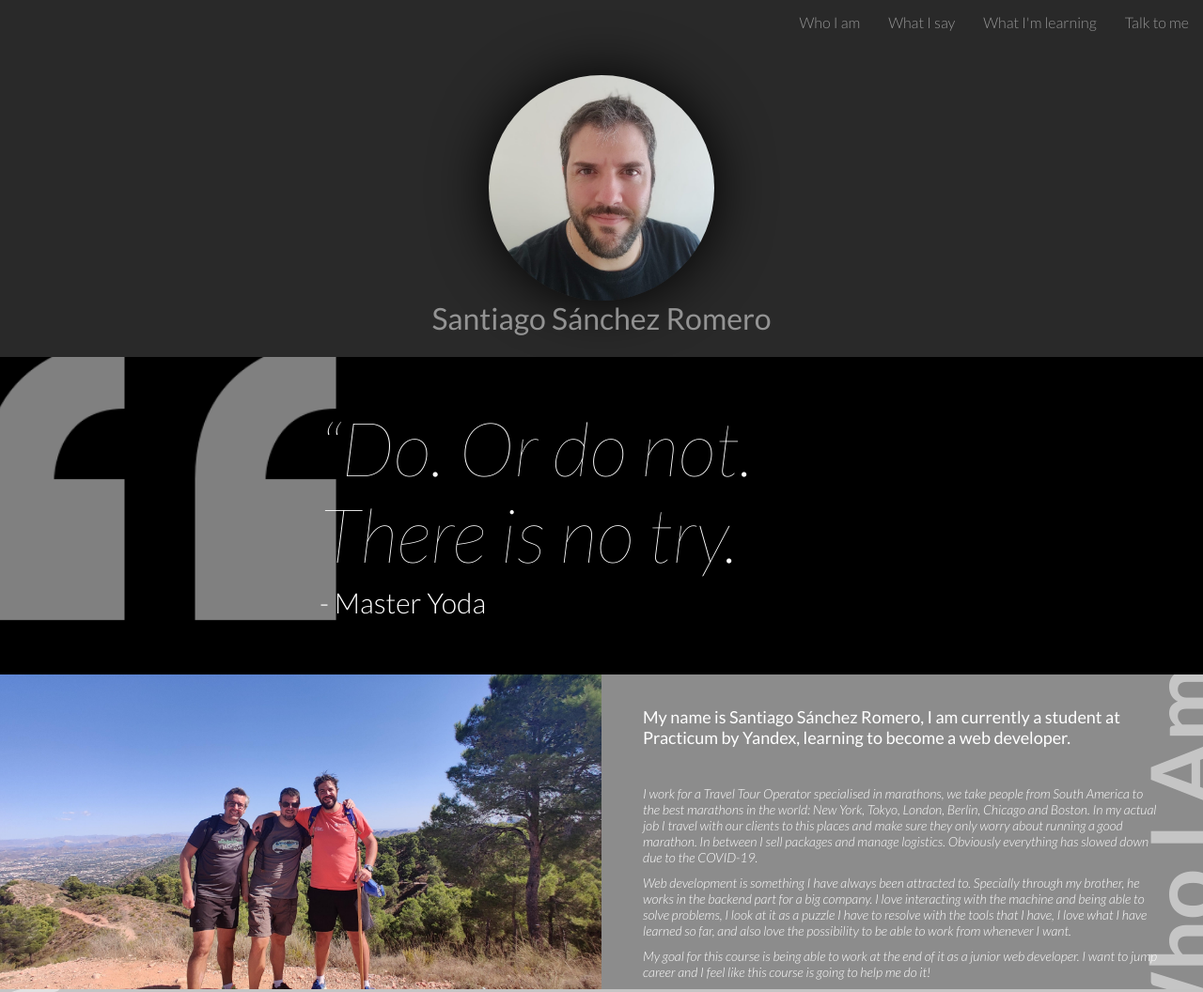
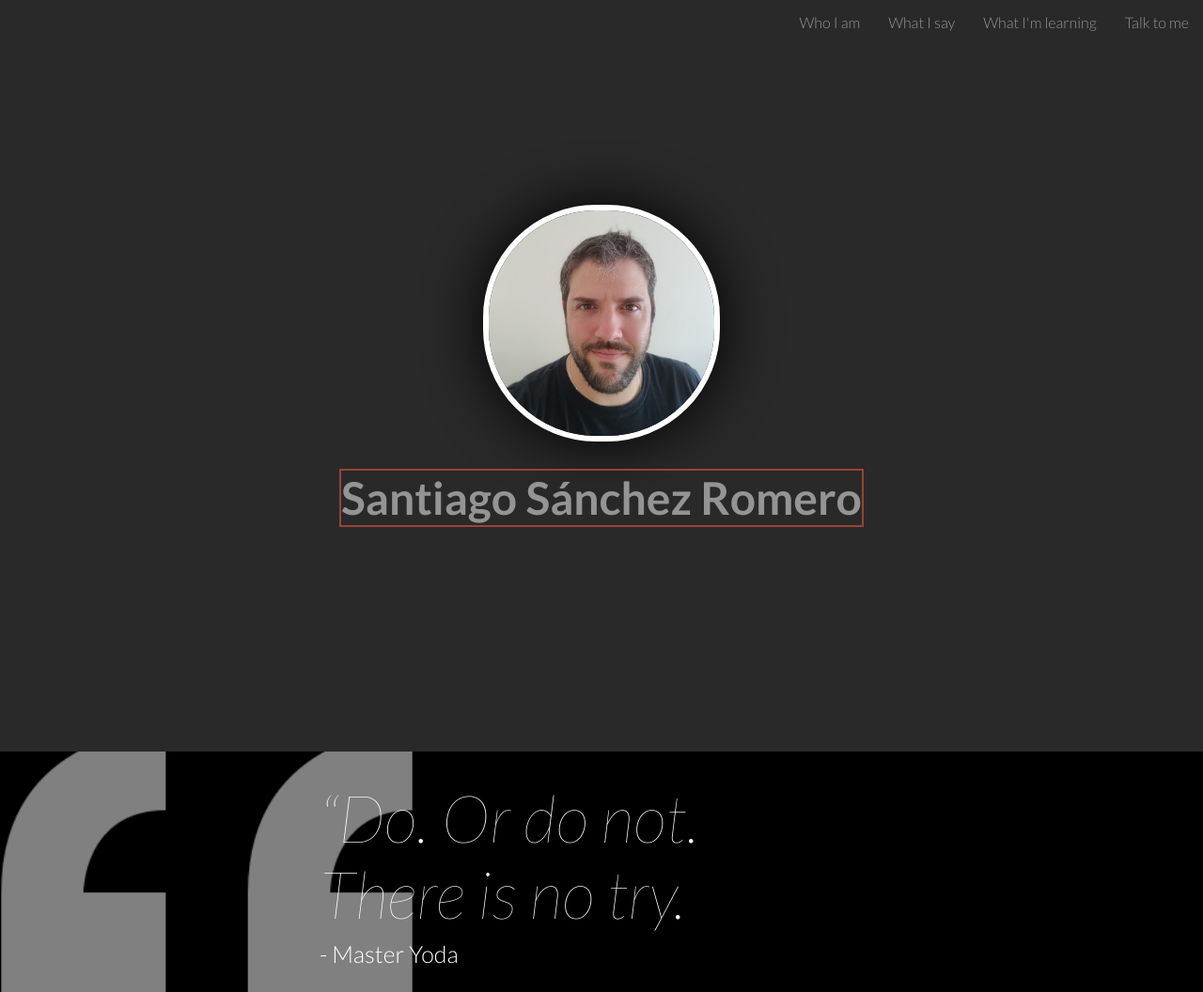
Before and after one commit to Santiag0SR/About_me, a plain HTML site: page index.html in a window 1280 px wide. Shown: the top 1056 px of the page at 94% size. Drawn offline with Linux system fonts and the light colour scheme.

Commit message:
made corrections from tutor

```diff
--- a/blocks/form/__item/_el/form__item_el_email.css
+++ b/blocks/form/__item/_el/form__item_el_email.css
@@ -1,7 +1,3 @@
 .form__item_el_email {
     color: white;
 }
-
-.form__item_el_email::placeholder {
-    color: white;
-}
--- a/blocks/form/__item/form__item.css
+++ b/blocks/form/__item/form__item.css
@@ -1,5 +1,5 @@
 .form__item {
-    padding: 0 0 0 15px;
+    padding: 15px;
     display: block;
     border: 0;
     width: 400px;
@@ -12,14 +12,11 @@
     font-style: normal;
     font-weight: 300;
     line-height: 29px;
+    color: white;
 }
 
 .form__item:last-of-type {
     margin-bottom: 20px;
-}
-
-.form__item[type="textarea"] {
-    height: 250px;
 }
 
 .form__item:focus {
--- a/blocks/header/__image/header__image.css
+++ b/blocks/header/__image/header__image.css
@@ -1,10 +1,10 @@
 .header__image {
-    margin: 100px auto auto auto;
-    margin-top: 100px;
+    margin: auto auto 0 auto;
     width: 200px;
     height: 200px;
     object-fit: cover;
-    border-radius: 50%;
+    border-radius: 100px;
+    border: white solid 5px;
     box-shadow: 0 0 50px black;
     animation-name: scale;
     animation-duration: 5s;
--- a/blocks/header/__title/header__title.css
+++ b/blocks/header/__title/header__title.css
@@ -1,6 +1,13 @@
 .header__title {
     text-align: center;
+    margin: 50px auto auto auto;
     color: white;
     opacity: 0.5;
-    font-weight: 400;
+    font-family: Lato;
+    font-size: 48px;
+    font-style: normal;
+    font-weight: 600;
+    line-height: 58px;
+    letter-spacing: 0em;
+    border: tomato solid 2px;
 }
--- a/blocks/header/header.css
+++ b/blocks/header/header.css
@@ -3,4 +3,6 @@
     display: flex;
     flex-direction: column;
     position: relative;
+    min-height: 100vh;
+    overflow: hidden;
 }
--- a/blocks/menu/menu.css
+++ b/blocks/menu/menu.css
@@ -1,3 +1,4 @@
 .menu {
     display: table;
+    overflow: hidden;
 }
--- a/blocks/myself/__container/myself__container.css
+++ b/blocks/myself/__container/myself__container.css
@@ -2,4 +2,5 @@
     flex: 50%;
     color: #FFFFFF;
     position: relative;
+    padding: 0 0 30px 0;
 }
--- a/blocks/myself/__subtitle/myself__subtitle.css
+++ b/blocks/myself/__subtitle/myself__subtitle.css
@@ -1,6 +1,6 @@
 .myself__subtitle {
     display: table;
-    margin: 34px 44px 40px 44px;
+    margin: 34px 44px 40px 70px;
     font-size: 18px;
     font-style: normal;
     font-weight: 400;
--- a/blocks/page/page.css
+++ b/blocks/page/page.css
@@ -1,4 +1,5 @@
 .page {
     min-width: 1100px;
     font-family: 'Lato', sans-serif;
+    overflow: hidden;
 }
--- a/blocks/quote/__author/quote__author.css
+++ b/blocks/quote/__author/quote__author.css
@@ -3,7 +3,7 @@
     margin: 10px auto;
     min-width: 600px;
     color: white;
-    font-size: 30px;
+    font-size: 25px;
     font-weight: 300;
     text-align: left;
 }
--- a/blocks/quote/__image/quote__image.css
+++ b/blocks/quote/__image/quote__image.css
@@ -1,11 +1,11 @@
 .quote__image {
-    height: 600px;
-    width: 600px;
+    height: 700px;
+    width: 700px;
     background-image: url(../../../images/quote-icon.png);
     background-repeat: no-repeat;
     background-size: contain;
     position: absolute;
-    top: -170px;
+    top: -200px;
     left: -130px;
     opacity: 0.5;
 }
--- a/blocks/quote/__text/quote__text.css
+++ b/blocks/quote/__text/quote__text.css
@@ -3,7 +3,7 @@
     margin: auto;
     min-width: 600px;
     color: white;
-    font-size: 80px;
+    font-size: 70px;
     font-weight: 200;
     font-style: italic;
     text-align: left;
--- a/blocks/quote/quote.css
+++ b/blocks/quote/quote.css
@@ -1,6 +1,6 @@
 .quote {
     background-color: black;
     position: relative;
-    padding: 50px 0;
+    padding: 30px 0;
     overflow: hidden;
 }
```
